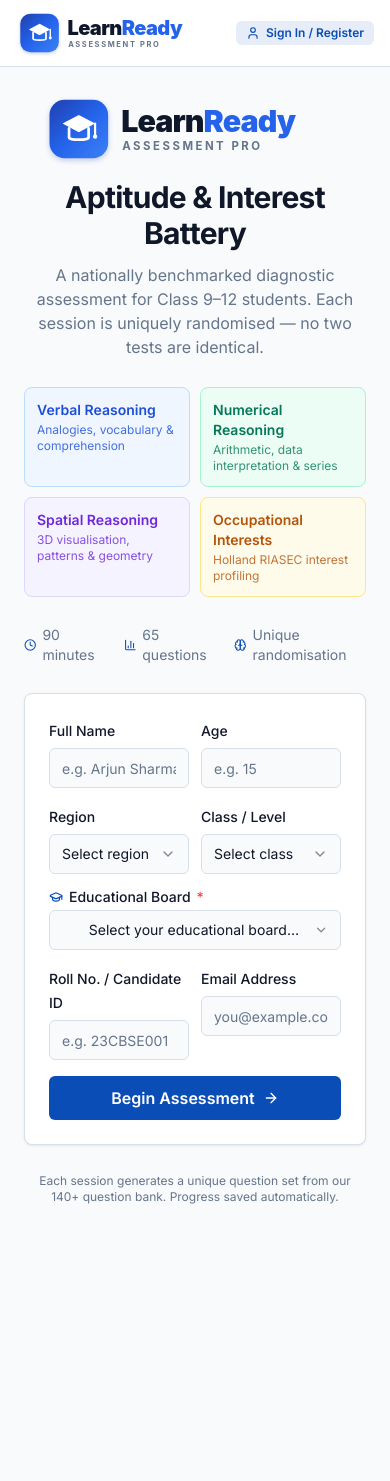
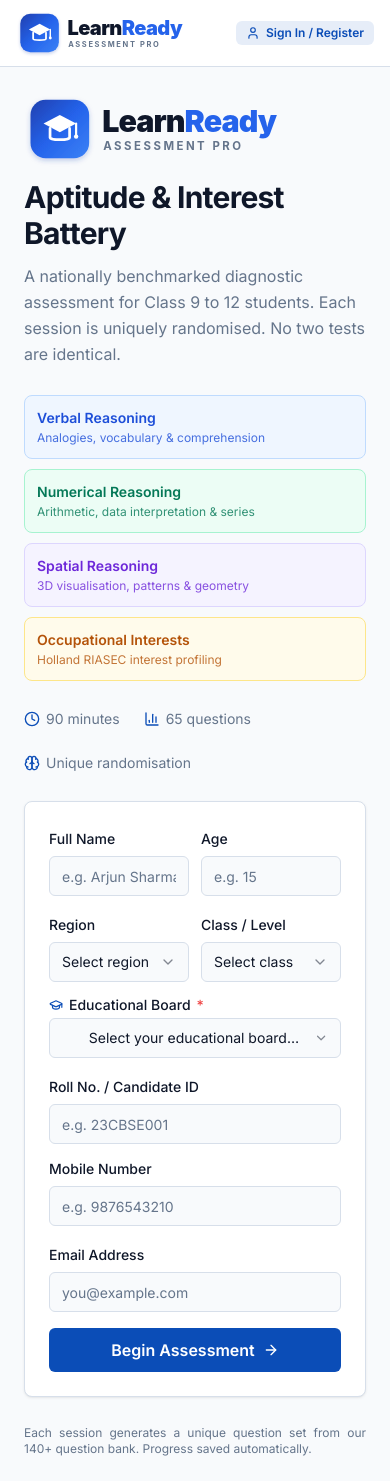
Before and after one commit to docuready-dev/LearnReady, a React (Vite) app: page / in a window 390 px wide. Before the commit the page ends 1229 px from the top, so only its background shows below. Built offline with nearby package versions, Linux system fonts and the light colour scheme.

Commit message:
feat: add mobile number column, left-to-justified alignment, update to 2026-27, and remove double hyphens

```diff
--- a/src/api/results.ts
+++ b/src/api/results.ts
@@ -9,6 +9,7 @@ export async function saveResult(input: {
   candidateId: string;
   name: string;
   email: string;
+  phone?: string;
   age: number;
   board: string;
   region: string;
--- a/src/components/PrintReport.tsx
+++ b/src/components/PrintReport.tsx
@@ -240,9 +240,10 @@ export default function PrintReport({
   ];
 
   const candidateDetails = [
-    ['Candidate Name',     state.name || '—'],
+    ['Candidate Name',     state.name || 'N/A'],
     ['Candidate ID',       state.candidateId],
     ['Email Address',      state.email],
+    ['Mobile Number',      state.phone || 'N/A'],
     ['Age',                state.age],
     ['Educational Board',  getBoardLabel(state.board)],
     ['Class / Level',      state.educationLevel],
@@ -288,13 +289,13 @@ export default function PrintReport({
         <div style={{ textAlign: 'center', paddingBottom: '12px', borderBottom: '2px solid #e5e7eb' }}>
           <img src={LOGO_URL} alt="LearnReady" style={{ width: '120px', height: 'auto', margin: '0 auto 8px', display: 'block' }} />
           <p style={{ fontSize: '9px', textTransform: 'uppercase', letterSpacing: '0.2em', color: '#9ca3af', margin: '0 0 4px' }}>
-            Confidential — Candidate Assessment Report
+            Confidential · Candidate Assessment Report
           </p>
           <h1 style={{ fontSize: '21px', fontWeight: 900, color: '#111827', margin: '0 0 3px', letterSpacing: '-0.02em' }}>
             Aptitude & Interest Battery
           </h1>
           <p style={{ fontSize: '11px', color: '#6b7280', margin: 0 }}>
-            National Diagnostic Assessment · Class 9–12 India · 2024–25
+            National Diagnostic Assessment · Class 9 to 12 India · 2026-27
           </p>
         </div>
 
--- a/src/context/AuthContext.tsx
+++ b/src/context/AuthContext.tsx
@@ -5,6 +5,7 @@ export const ADMIN_EMAIL = 'ashleyghose64@gmail.com';
 
 export interface User {
   email: string;
+  phone?: string;
   name?: string;
   role?: 'admin' | 'candidate';
   grade?: string;
@@ -24,7 +25,7 @@ interface AuthContextValue {
   sendAdminMagicLink: (email: string) => { success: boolean; message: string; magicUrl?: string; token?: string };
   verifyMagicToken: (token: string, email: string) => boolean;
   login: (email: string, name?: string) => void;
-  register: (data: { name: string; email: string; grade?: string; board?: string; school?: string }) => void;
+  register: (data: { name: string; email: string; phone?: string; grade?: string; board?: string; school?: string }) => void;
   loginWithRedirect: (customEmail?: string) => void;
   loginAsAdmin: () => void;
   logout: () => void;
@@ -75,11 +76,12 @@ export function AuthProvider({ children }: { children: React.ReactNode }) {
     setUser(sessionUser);
   };
 
-  const register = (data: { name: string; email: string; grade?: string; board?: string; school?: string }) => {
+  const register = (data: { name: string; email: string; phone?: string; grade?: string; board?: string; school?: string }) => {
     const isTargetAdmin = data.email.toLowerCase() === ADMIN_EMAIL.toLowerCase();
     StorageService.saveUserAccount({
       name: data.name,
       email: data.email,
+      phone: data.phone,
       role: isTargetAdmin ? 'admin' : 'candidate',
       grade: data.grade,
       board: data.board,
@@ -89,6 +91,7 @@ export function AuthProvider({ children }: { children: React.ReactNode }) {
     const sessionUser: User = {
       email: data.email,
       name: data.name,
+      phone: data.phone,
       role: isTargetAdmin ? 'admin' : 'candidate',
       grade: data.grade,
       board: data.board,
--- a/src/hooks/useExamState.ts
+++ b/src/hooks/useExamState.ts
@@ -13,7 +13,7 @@ export function getTotalSeconds(mode?: TestMode): number {
 const emptyQuestionIds: SessionQuestionIds = { verbal: [], numerical: [], spatial: [], personality: [] };
 
 const defaultState: ExamState = {
-  candidateId: '', email: '', name: '', age: '', region: '',
+  candidateId: '', email: '', phone: '', name: '', age: '', region: '',
   educationLevel: '', board: '', testMode: 'full',
   startTime: 0, currentSection: 0, currentQuestion: 0,
   answers: {}, submittedSections: [false, false, false, false],
@@ -68,7 +68,8 @@ export function useExamState() {
 
   const startExam = useCallback((
     candidateId: string, email: string, name: string, age: string,
-    region: string, educationLevel: string, board: string, testMode: TestMode = 'full'
+    region: string, educationLevel: string, board: string, testMode: TestMode = 'full',
+    phone: string = ''
   ) => {
     const startTime = Date.now();
     const questionIds = generateSessionQuestions(candidateId, startTime, testMode);
@@ -76,6 +77,7 @@ export function useExamState() {
       ...defaultState,
       candidateId,
       email,
+      phone,
       name,
       age,
       region,
--- a/src/index.css
+++ b/src/index.css
@@ -110,6 +110,11 @@
   body {
     @apply bg-background text-foreground antialiased;
     font-family: var(--font-sans);
+    text-align: left;
+  }
+  p {
+    text-align: justify;
+    text-justify: inter-word;
   }
 }
 
--- a/src/pages/AdminPage.tsx
+++ b/src/pages/AdminPage.tsx
@@ -192,7 +192,7 @@ function AdminDashboard() {
               <div className="overflow-x-auto">
                 <table className="w-full text-sm">
                   <thead className="border-b border-border bg-muted/40">
-                    <tr>{['Name', 'Email', 'Board', 'Score', 'Percentile', 'Profile', 'Date', ''].map(h => (
+                    <tr>{['Name', 'Email', 'Mobile', 'Board', 'Score', 'Percentile', 'Profile', 'Date', ''].map(h => (
                       <th key={h} className="text-left text-xs font-semibold uppercase tracking-wide text-muted-foreground px-4 py-2.5 whitespace-nowrap">{h}</th>
                     ))}</tr>
                   </thead>
@@ -201,6 +201,7 @@ function AdminDashboard() {
                       <tr key={r.id} className={`border-b border-border/50 hover:bg-muted/30 transition-colors ${i % 2 ? 'bg-muted/10' : ''}`}>
                         <td className="px-4 py-3 font-medium whitespace-nowrap">{r.name || r.candidateId}</td>
                         <td className="px-4 py-3 text-muted-foreground text-xs">{r.email}</td>
+                        <td className="px-4 py-3 text-muted-foreground text-xs whitespace-nowrap">{r.phone || 'N/A'}</td>
                         <td className="px-4 py-3"><Badge variant="outline" className="text-xs">{r.board}</Badge></td>
                         <td className="px-4 py-3 font-bold text-primary">{r.totalScore}/100</td>
                         <td className="px-4 py-3 text-muted-foreground">{r.percentile}th</td>
--- a/src/pages/LandingPage.tsx
+++ b/src/pages/LandingPage.tsx
@@ -44,7 +44,7 @@ const MODES: { id: TestMode; icon: any; title: string; time: string; questions:
     title: 'Quick Test',
     time: '30 minutes',
     questions: '30 questions',
-    desc: 'Shorter session — same 4 sections, fewer questions',
+    desc: 'Shorter session with same 4 sections and fewer questions',
     badge: 'Express',
     badgeCls: 'bg-amber-50 text-amber-700 border-amber-300',
   },
@@ -66,6 +66,7 @@ export default function LandingPage() {
           board: p.board || state.board || user?.board || '',
           candidateId: p.candidateId || state.candidateId || '',
           email: p.email || state.email || user?.email || '',
+          phone: p.phone || state.phone || user?.phone || '',
         };
       }
     } catch {}
@@ -77,6 +78,7 @@ export default function LandingPage() {
       board: state.board || user?.board || '',
       candidateId: state.candidateId || '',
       email: state.email || user?.email || '',
+      phone: state.phone || user?.phone || '',
     };
   });
 
@@ -92,6 +94,7 @@ export default function LandingPage() {
         ...p,
         name: p.name || user.name || '',
         email: p.email || user.email || '',
+        phone: p.phone || user.phone || '',
         educationLevel: p.educationLevel || user.grade || '',
         board: p.board || user.board || '',
       }));
@@ -117,19 +120,20 @@ export default function LandingPage() {
   function validate() {
     const e: Record<string, string> = {};
     if (!form.name.trim()) e.name = 'Full name is required';
-    if (!form.age || isNaN(+form.age) || +form.age < 12 || +form.age > 25) e.age = 'Valid age (12–25) required';
+    if (!form.age || isNaN(+form.age) || +form.age < 12 || +form.age > 25) e.age = 'Valid age (12 to 25) required';
     if (!form.region) e.region = 'Select your region';
     if (!form.educationLevel) e.educationLevel = 'Select your class/level';
     if (!form.board) e.board = 'Select your educational board';
     if (!form.candidateId.trim()) e.candidateId = 'Roll number / Candidate ID required';
     if (!form.email.trim() || !form.email.includes('@')) e.email = 'Valid email required';
+    if (!form.phone.trim() || form.phone.replace(/\D/g, '').length < 10) e.phone = 'Valid 10-digit mobile number required';
     setErrors(e);
     return Object.keys(e).length === 0;
   }
 
   function doStart() {
     const effectiveMode = isQuickEligible ? testMode : 'full';
-    startExam(form.candidateId.trim(), form.email.trim(), form.name.trim(), form.age, form.region, form.educationLevel, form.board, effectiveMode);
+    startExam(form.candidateId.trim(), form.email.trim(), form.name.trim(), form.age, form.region, form.educationLevel, form.board, effectiveMode, form.phone.trim());
     setPage('exam');
   }
 
@@ -165,7 +169,7 @@ export default function LandingPage() {
           </div>
           <div className="flex items-center gap-2">
             <Badge variant="outline" className="text-primary border-primary/30 bg-primary/5 hidden sm:flex items-center gap-1.5">
-              <GraduationCap className="w-3.5 h-3.5" />Indian Boards — 2024–25
+              <GraduationCap className="w-3.5 h-3.5" />Indian Boards 2026-27
             </Badge>
             {user ? (
               <div className="flex items-center gap-2">
@@ -193,31 +197,31 @@ export default function LandingPage() {
 
       <main className="flex-1 flex items-center justify-center p-6">
         <div className="w-full max-w-2xl space-y-7">
-          <div className="text-center space-y-3">
+          <div className="text-left space-y-3">
             <img
               src={LOGO_URL}
               alt="LearnReady"
-              className="mx-auto object-contain cursor-pointer select-none transition-transform active:scale-95"
+              className="object-contain cursor-pointer select-none transition-transform active:scale-95"
               style={{ height: '76px', width: 'auto' }}
               onClick={handleLogoClick}
               title="LearnReady"
             />
-            <h2 className="text-3xl font-bold text-foreground tracking-tight">Aptitude & Interest Battery</h2>
-            <p className="text-muted-foreground max-w-lg mx-auto">
-              A nationally benchmarked diagnostic assessment for Class 9–12 students. Each session is uniquely randomised — no two tests are identical.
+            <h2 className="text-3xl font-bold text-foreground tracking-tight text-left">Aptitude & Interest Battery</h2>
+            <p className="text-muted-foreground text-left sm:text-justify leading-relaxed">
+              A nationally benchmarked diagnostic assessment for Class 9 to 12 students. Each session is uniquely randomised. No two tests are identical.
             </p>
           </div>
 
-          <div className="grid grid-cols-2 gap-2.5">
+          <div className="grid grid-cols-1 sm:grid-cols-2 gap-2.5">
             {SECTIONS_INFO.map(s => (
               <div key={s.label} className={`rounded-lg border p-3 ${s.cls}`}>
-                <p className="font-semibold text-sm">{s.label}</p>
-                <p className="text-xs opacity-80 mt-0.5">{s.desc}</p>
+                <p className="font-semibold text-sm text-left">{s.label}</p>
+                <p className="text-xs opacity-80 mt-0.5 text-left text-justify">{s.desc}</p>
               </div>
             ))}
           </div>
 
-          <div className="flex items-center justify-center gap-6 text-sm text-muted-foreground">
+          <div className="flex items-center justify-start gap-6 text-sm text-muted-foreground flex-wrap">
             <span className="flex items-center gap-1.5"><Clock className="w-4 h-4 text-primary" />{displayTime}</span>
             <span className="flex items-center gap-1.5"><BarChart3 className="w-4 h-4 text-primary" />{displayQuestions}</span>
             <span className="flex items-center gap-1.5"><Brain className="w-4 h-4 text-primary" />Unique randomisation</span>
@@ -257,7 +261,7 @@ export default function LandingPage() {
                 </div>
               </div>
 
-              {/* ── Test Format Selector — visible only for Class 9 & 10 ── */}
+              {/* Test Format Selector: visible only for Class 9 & 10 */}
               {isQuickEligible && (
                 <div className="space-y-2">
                   <Label className="flex items-center gap-1.5">
@@ -321,17 +325,23 @@ export default function LandingPage() {
                 {errors.board && <p className="text-xs text-destructive">{errors.board}</p>}
               </div>
 
-              <div className="grid grid-cols-2 gap-3">
+              <div className="grid grid-cols-1 sm:grid-cols-2 gap-3">
                 <div className="space-y-1.5">
                   <Label htmlFor="candidateId">Roll No. / Candidate ID</Label>
                   <Input id="candidateId" placeholder="e.g. 23CBSE001" value={form.candidateId} onChange={e => setField('candidateId', e.target.value)} />
                   {errors.candidateId && <p className="text-xs text-destructive">{errors.candidateId}</p>}
                 </div>
                 <div className="space-y-1.5">
-                  <Label htmlFor="email">Email Address</Label>
-                  <Input id="email" type="email" placeholder="you@example.com" value={form.email} onChange={e => setField('email', e.target.value)} />
-                  {errors.email && <p className="text-xs text-destructive">{errors.email}</p>}
+                  <Label htmlFor="phone">Mobile Number</Label>
+                  <Input id="phone" type="tel" placeholder="e.g. 9876543210" value={form.phone} onChange={e => setField('phone', e.target.value)} />
+                  {errors.phone && <p className="text-xs text-destructive">{errors.phone}</p>}
                 </div>
+              </div>
+
+              <div className="space-y-1.5">
+                <Label htmlFor="email">Email Address</Label>
+                <Input id="email" type="email" placeholder="you@example.com" value={form.email} onChange={e => setField('email', e.target.value)} />
+                {errors.email && <p className="text-xs text-destructive">{errors.email}</p>}
               </div>
 
               {hasExistingExam ? (
@@ -354,7 +364,7 @@ export default function LandingPage() {
               )}
             </CardContent>
           </Card>
-          <p className="text-center text-xs text-muted-foreground">
+          <p className="text-left text-xs text-muted-foreground text-justify">
             Each session generates a unique question set from our 140+ question bank. Progress saved automatically.
           </p>
         </div>
--- a/src/pages/LoginPage.tsx
+++ b/src/pages/LoginPage.tsx
@@ -12,7 +12,6 @@ import {
   Lock,
   Mail,
   User,
-  Shield,
   Eye,
   EyeOff,
   CheckCircle2,
@@ -20,7 +19,9 @@ import {
   Home,
   Brain,
   BarChart3,
-  BookOpen
+  BookOpen,
+  Phone,
+  GraduationCap
 } from 'lucide-react';
 import { toast } from 'sonner';
 
@@ -35,7 +36,7 @@ const EDUCATION_LEVELS = [
 ];
 
 export default function LoginPage() {
-  const { user, login, register, loginAsAdmin, authTab, setAuthTab, handleLogoClick } = useAuth();
+  const { user, login, register, authTab, setAuthTab, handleLogoClick } = useAuth();
   const { setPage } = useExam();
 
   const [mode, setMode] = useState<'login' | 'register'>(authTab || 'login');
@@ -54,6 +55,7 @@ export default function LoginPage() {
   // Register form
   const [regName, setRegName] = useState('');
   const [regEmail, setRegEmail] = useState('');
+  const [regPhone, setRegPhone] = useState('');
   const [regPassword, setRegPassword] = useState('');
   const [regGrade, setRegGrade] = useState('Class 10 (Current)');
   const [regBoard, setRegBoard] = useState('CBSE');
@@ -113,6 +115,7 @@ export default function LoginPage() {
       register({
         name: regName.trim(),
         email: regEmail.trim(),
+        phone: regPhone.trim() || undefined,
         grade: regGrade,
         board: regBoard,
         school: regSchool.trim() || undefined,
@@ -149,7 +152,7 @@ export default function LoginPage() {
               </Button>
               {user.role === 'admin' && (
                 <Button variant="outline" className="w-full cursor-pointer" onClick={() => setPage('admin')}>
-                  <Shield className="w-4 h-4 mr-2" />Open Admin Dashboard
+                  <Lock className="w-4 h-4 mr-2" />Open Admin Dashboard
                 </Button>
               )}
             </div>
@@ -186,27 +189,27 @@ export default function LoginPage() {
       <main className="flex-1 flex items-center justify-center p-4 sm:p-6">
         <div className="w-full max-w-4xl grid grid-cols-1 lg:grid-cols-12 gap-8 items-center">
           {/* Left Column: Value Prop */}
-          <div className="lg:col-span-5 space-y-6 hidden lg:block">
-            <div className="space-y-2">
+          <div className="lg:col-span-5 space-y-6 hidden lg:block text-left">
+            <div className="space-y-2 text-left">
               <Badge className="bg-primary/10 text-primary border-primary/30 text-xs px-2.5 py-0.5">
-                Indian Boards — 2024–25
+                Indian Boards 2026-27
               </Badge>
-              <h1 className="text-3xl font-extrabold tracking-tight text-foreground">
+              <h1 className="text-3xl font-extrabold tracking-tight text-foreground text-left">
                 National Cognitive & Stream Diagnostic
               </h1>
-              <p className="text-sm text-muted-foreground leading-relaxed">
+              <p className="text-sm text-muted-foreground text-left sm:text-justify leading-relaxed">
                 Log in to securely track your diagnostic outcomes, compare against national benchmarks, and unlock your academic stream recommendation report.
               </p>
             </div>
 
-            <div className="space-y-3.5">
+            <div className="space-y-3.5 text-left">
               <div className="flex items-start gap-3">
                 <div className="w-8 h-8 rounded-lg bg-blue-100 text-blue-700 flex items-center justify-center flex-shrink-0 mt-0.5">
                   <Brain className="w-4 h-4" />
                 </div>
                 <div>
-                  <p className="text-xs font-bold text-foreground">Psychometrically Standardized</p>
-                  <p className="text-2xs text-muted-foreground">Verbal, Numerical & Spatial battery with Holland RIASEC interest index.</p>
+                  <p className="text-xs font-bold text-foreground text-left">Psychometrically Standardized</p>
+                  <p className="text-2xs text-muted-foreground text-left sm:text-justify">Verbal, Numerical & Spatial battery with Holland RIASEC interest index.</p>
                 </div>
               </div>
 
@@ -215,8 +218,8 @@ export default function LoginPage() {
                   <BarChart3 className="w-4 h-4" />
                 </div>
                 <div>
-                  <p className="text-xs font-bold text-foreground">Gaussian National Norms</p>
-                  <p className="text-2xs text-muted-foreground">Real-time percentile ranking across CBSE, ICSE, and State Board cohorts.</p>
+                  <p className="text-xs font-bold text-foreground text-left">Gaussian National Norms</p>
+                  <p className="text-2xs text-muted-foreground text-left sm:text-justify">Real-time percentile ranking across CBSE, ICSE, and State Board cohorts.</p>
                 </div>
               </div>
 
@@ -225,31 +228,19 @@ export default function LoginPage() {
                   <BookOpen className="w-4 h-4" />
                 </div>
                 <div>
-                  <p className="text-xs font-bold text-foreground">Stream Fit Recommendations</p>
-                  <p className="text-2xs text-muted-foreground">Deterministic alignment into Science PCM/PCB, Commerce, and Humanities.</p>
+                  <p className="text-xs font-bold text-foreground text-left">Stream Fit Recommendations</p>
+                  <p className="text-2xs text-muted-foreground text-left sm:text-justify">Deterministic alignment into Science PCM/PCB, Commerce, and Humanities.</p>
                 </div>
               </div>
             </div>
 
-            <div className="rounded-xl border border-border bg-card p-4 space-y-2 text-xs text-muted-foreground">
+            <div className="rounded-xl border border-border bg-card p-4 space-y-2 text-xs text-muted-foreground text-left">
               <p className="font-semibold text-foreground flex items-center gap-1.5">
-                <Shield className="w-3.5 h-3.5 text-primary" />Super Admin Fast Access
+                <GraduationCap className="w-3.5 h-3.5 text-primary" />Candidate Portal
               </p>
-              <p className="text-2xs leading-relaxed">
-                Evaluating the system? Click below to authenticate directly as Super Admin with complete management privileges.
+              <p className="text-2xs text-justify leading-relaxed">
+                Your diagnostic results and academic orientation reports are permanently tied to your student account. Sign in or register to preserve session continuity.
               </p>
-              <Button
-                variant="outline"
-                size="sm"
-                className="w-full text-xs font-semibold cursor-pointer border-primary/30 text-primary hover:bg-primary/10"
-                onClick={() => {
-                  loginAsAdmin();
-                  toast.success('Authenticated as Super Admin');
-                  setPage('admin');
-                }}
-              >
-                Instant Super Admin Login →
-              </Button>
             </div>
           </div>
 
@@ -398,6 +389,19 @@ export default function LoginPage() {
 
                       <div className="space-y-1.5">
                         <Label className="text-xs font-semibold flex items-center gap-1.5">
+                          <Phone className="w-3.5 h-3.5 text-muted-foreground" />Mobile Number
+                        </Label>
+                        <Input
+                          type="tel"
+                          placeholder="e.g. 9876543210"
+                          value={regPhone}
+                          onChange={e => setRegPhone(e.target.value)}
+                        />
+                      </div>
+                    </div>
+
+                    <div className="space-y-1.5">
+                      <Label className="text-xs font-semibold flex items-center gap-1.5">
                         <Lock className="w-3.5 h-3.5 text-muted-foreground" />Password *
                       </Label>
                       <Input
@@ -408,7 +412,6 @@ export default function LoginPage() {
                         className={errors.regPassword ? 'border-destructive' : ''}
                       />
                       {errors.regPassword && <p className="text-xs text-destructive">{errors.regPassword}</p>}
-                      </div>
                     </div>
 
                     <div className="grid grid-cols-1 sm:grid-cols-2 gap-3">
--- a/src/pages/ResultsPage.tsx
+++ b/src/pages/ResultsPage.tsx
@@ -89,6 +89,7 @@ export default function ResultsPage() {
       candidateId: state.candidateId,
       name: state.name || '',
       email: state.email || '',
+      phone: state.phone || '',
       age: parseInt(state.age) || 0,
       board: state.board || '',
       region: state.region || '',
--- a/src/services/storageService.ts
+++ b/src/services/storageService.ts
@@ -58,12 +58,13 @@ export class StorageService {
 
   public static exportToCSV(results: ExamResultRecord[]): void {
     if (!results.length) return;
-    const headers = ['ID', 'Candidate ID', 'Name', 'Email', 'Age', 'Board', 'Region', 'Class', 'Total Score', 'Verbal Score', 'Numerical Score', 'Spatial Score', 'Profile', 'Percentile', 'National Rank', 'Date Taken'];
+    const headers = ['ID', 'Candidate ID', 'Name', 'Email', 'Mobile', 'Age', 'Board', 'Region', 'Class', 'Total Score', 'Verbal Score', 'Numerical Score', 'Spatial Score', 'Profile', 'Percentile', 'National Rank', 'Date Taken'];
     const rows = results.map(r => [
       r.id,
       r.candidateId,
       `"${r.name.replace(/"/g, '""')}"`,
       r.email,
+      r.phone || 'N/A',
       r.age,
       r.board,
       r.region,
--- a/src/types.ts
+++ b/src/types.ts
@@ -34,6 +34,7 @@ export type TestMode = 'full' | 'quick';
 export interface ExamState {
   candidateId: string;
   email: string;
+  phone?: string;
   name: string;
   age: string;
   region: string;
@@ -70,6 +71,7 @@ export interface ExamResultRecord {
   candidateId: string;
   name: string;
   email: string;
+  phone?: string;
   age: number;
   board: string;
   region: string;
@@ -88,6 +90,7 @@ export interface UserAccount {
   id: string;
   name: string;
   email: string;
+  phone?: string;
   role: 'candidate' | 'admin';
   grade?: string;
   board?: string;
```
Lines whose indentation alone changed are shown as unchanged.
